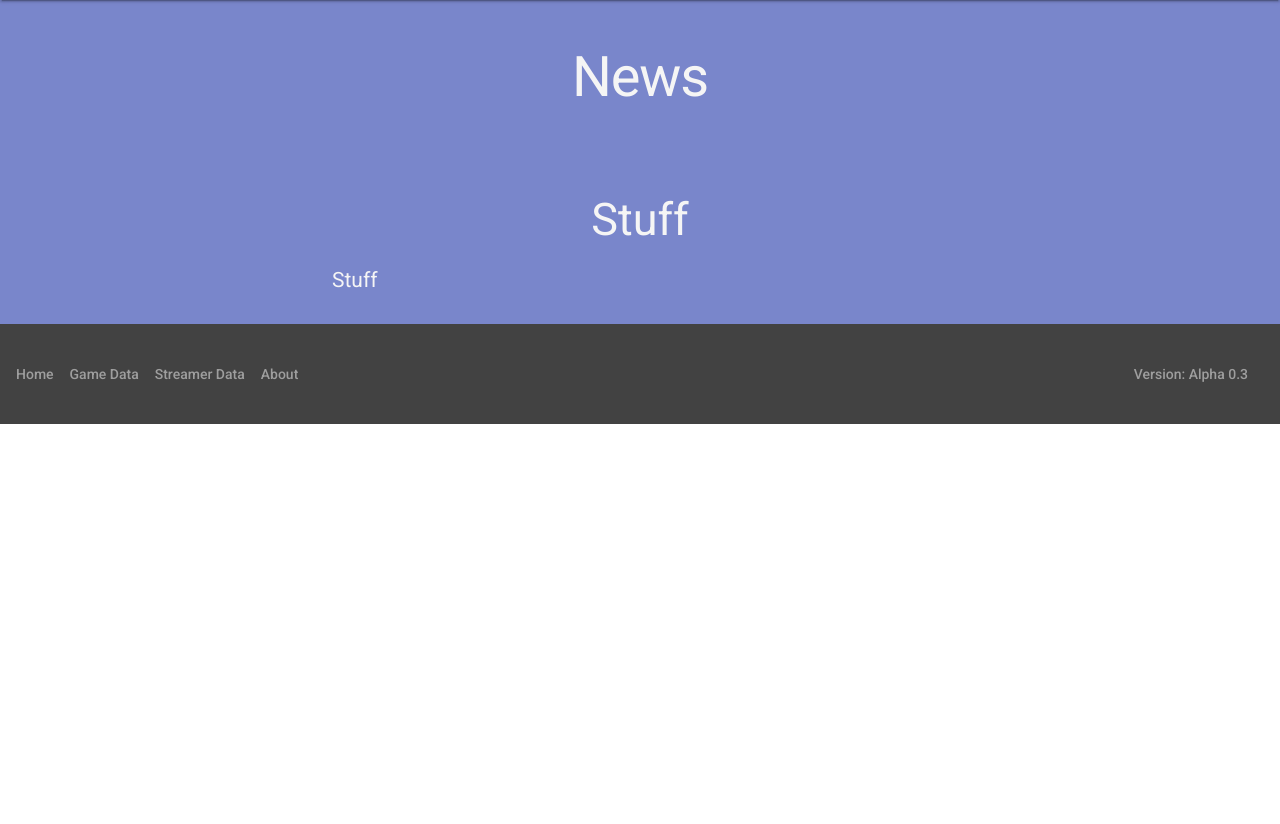
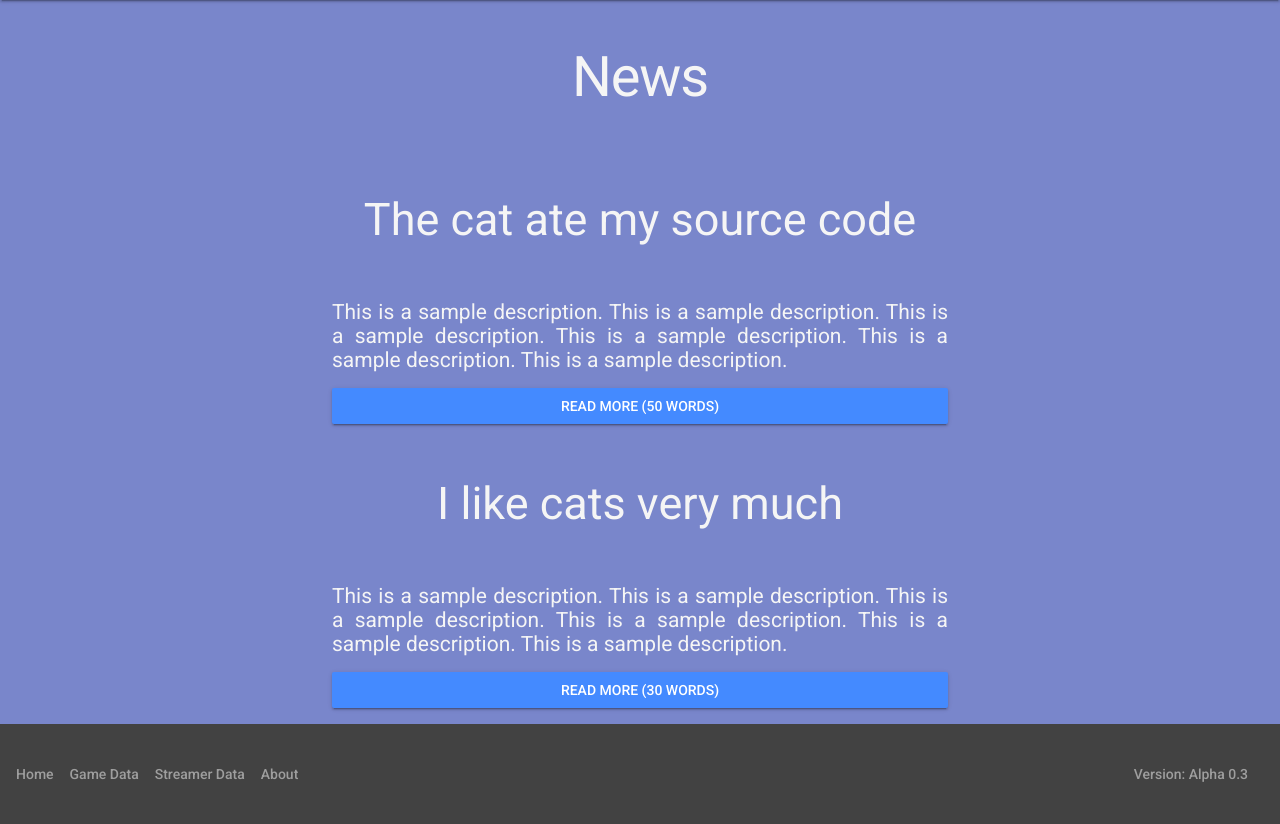
Before and after one commit to simonamdev/twitch-statistics, a Flask app: page /about/news in a window 1280 px wide. Shown: the part 64-888 px from the top of the page. Run offline with Flask 2, Linux system fonts and the light colour scheme; parts of the project's set-up code (start-up, migrations or seed data) failed here and were passed over; some libraries are stand-ins or nearby versions.

Commit message:
Added basic elements to news page

```diff
--- a/website/ocellus.py
+++ b/website/ocellus.py
@@ -98,8 +98,23 @@ def about():
 
 @app.route('/about/news')
 def news():
-    log_page_visit('news')
-    return render_template('news.html')
+    access_time = time.time()
+    # TODO: Get news from database instead of dummy files
+    news_articles = [
+        {
+            'title': 'The cat ate my source code',
+            'contents': 'fdgoijfdgoidfgjoijdfg',
+            'word_count': 50
+        },
+        {
+            'title': 'I like cats very much',
+            'contents': 'goijdofigjdofijoifdg',
+            'word_count': 30
+        }
+    ]
+    log_page_visit('news', start_time=access_time)
+    return render_template('news.html',
+                           news_articles=news_articles)
 
 
 @app.route('/games')
--- a/website/templates/news.html
+++ b/website/templates/news.html
@@ -12,14 +12,27 @@
             <h1>News</h1>
         </div>
     </div>
-    <div class="mdl-grid dark-row">
-        <div class="mdl-cell mdl-cell--3-col"></div>
-        <div class="mdl-cell mdl-cell--6-col">
-            <h2 class="center-text">Stuff</h2>
-            <p class="para-text justify-text">
-                Stuff
-            </p>
+    {% for article in news_articles %}
+        <div class="mdl-grid dark-row">
+            <div class="mdl-cell mdl-cell--3-col"></div>
+            <div class="mdl-cell mdl-cell--6-col">
+                <h2 class="center-text">{{ article.title }}</h2>
+            </div>
+            <div class="mdl-cell mdl-cell--3-col"></div>
         </div>
-        <div class="mdl-cell mdl-cell--3-col"></div>
-    </div>
+        <div class="mdl-grid dark-row">
+            <div class="mdl-cell mdl-cell--3-col"></div>
+            <div class="mdl-cell mdl-cell--6-col">
+                <p class="para-text justify-text">
+                    <!-- {{ article.contents }} -->
+                    This is a sample description. This is a sample description. This is a sample description.
+                    This is a sample description. This is a sample description. This is a sample description.
+                </p>
+                <button class="mdl-button mdl-js-button mdl-button--raised mdl-js-ripple-effect mdl-button--accent" style="width: 100%;">
+                    Read more ({{ article.word_count }} words)
+                </button>
+            </div>
+            <div class="mdl-cell mdl-cell--3-col"></div>
+        </div>
+    {% endfor %}
 {% endblock %}
```
